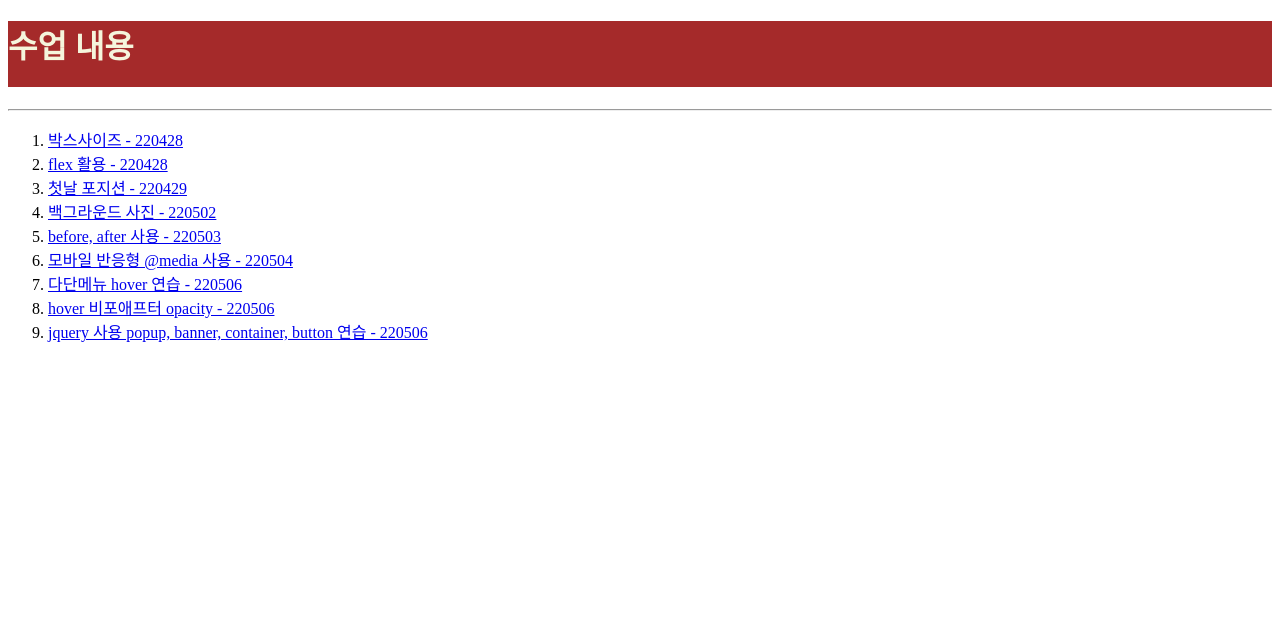
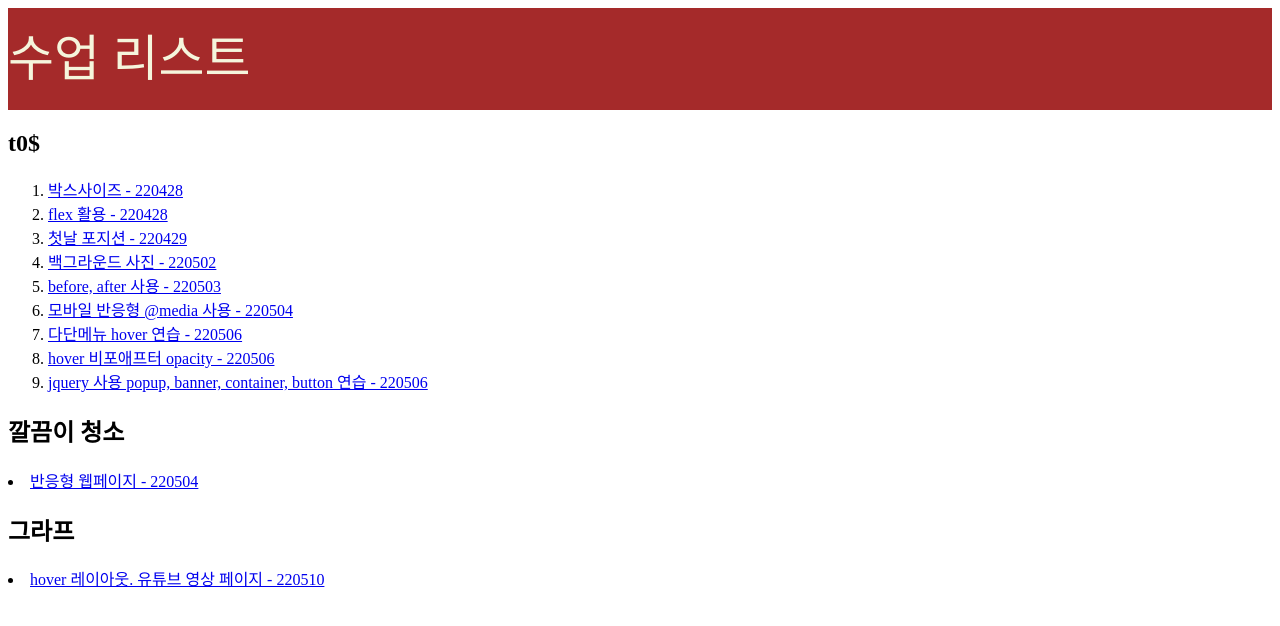
Before and after one commit to yeosong613/yeosong613.github.io, a plain HTML site: page index.html in a window 1280 px wide. Drawn offline with Linux system fonts and the light colour scheme.

Commit message:
Add files via upload

```diff
--- a/index.html
+++ b/index.html
@@ -7,18 +7,19 @@
     <meta name="viewport" content="width=device-width, initial-scale=1.0">
     <title>Document</title>
     <style>
-        h1 {
+        header {
+            font-size: 50px;
             color: beige;
             background-color: brown;
-            padding: 0 0 20px 0;
+            padding: 10px 0 20px 0;
         }
     </style>
 </head>
 
 <body>
-    <h1>수업 내용</h1>
+    <header>수업 리스트</header>
 
-    <hr>
+    <h2>t0$</h2>
 
     <ol>
         <li>
@@ -48,9 +49,20 @@
         <li>
             <a href="t09.html" target="_blank">jquery 사용 popup, banner, container, button 연습 - 220506</a>
         </li>
+
     </ol>
 
-    <h2></h2>
+    <h2>깔끔이 청소</h2>
+    <li>
+        <a href="./trm01/index.html" target="_blank">반응형 웹페이지 - 220504</a>
+    </li>
+
+    <h2>그라프</h2>
+    <li>
+        <a href="./trm02/index.html" target="_blank">hover 레이아웃. 유튜브 영상 페이지 - 220510</a>
+    </li>
+    </main>
+
 </body>
 
 </html>
```
Also changed, not shown: t01.html (+2 -0 lines).
